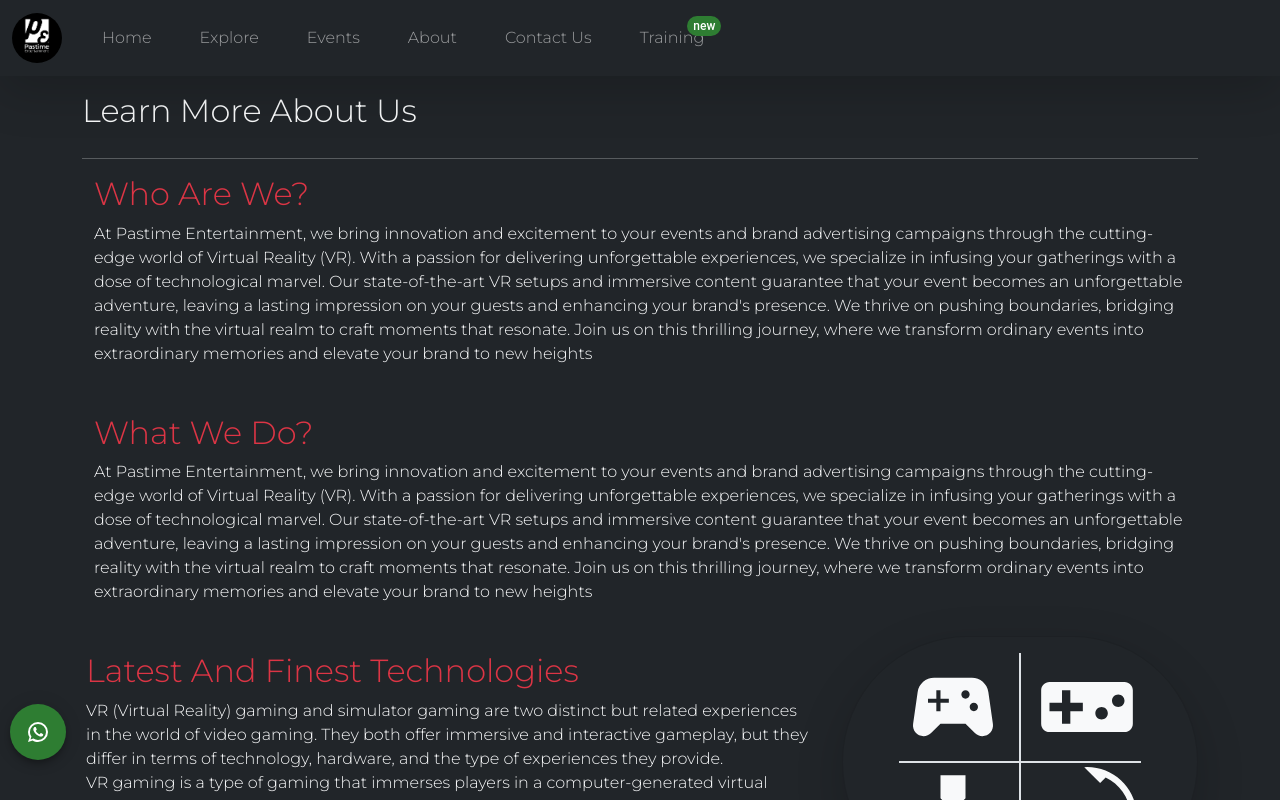
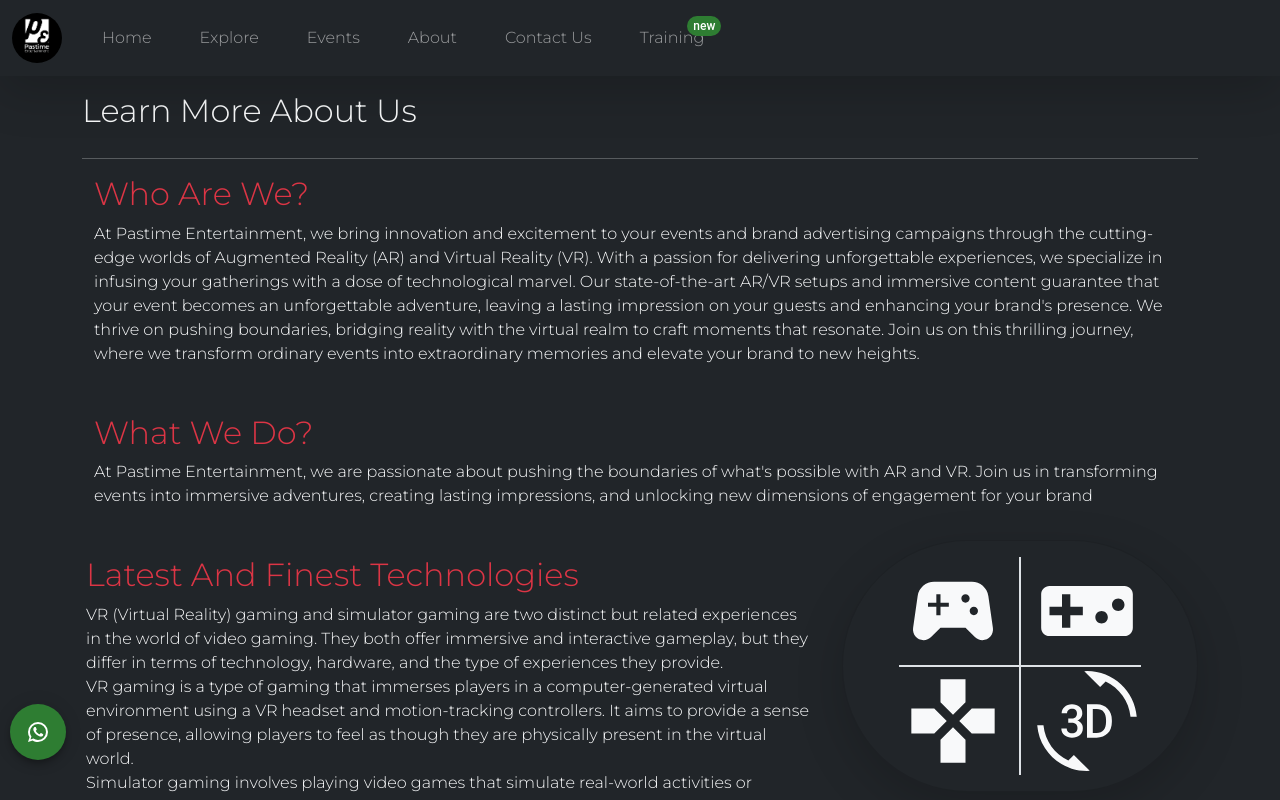
Before and after one commit to UmairShah1234/PastTimeEntertainment, a React (Vite) app: page /what-we-do in a window 1280 px wide. Shown: the top 800 px of the page. Built offline with nearby package versions, Linux system fonts and the light colour scheme.

Commit message:
final added

```diff
--- a/src/components/CarouselComp.jsx
+++ b/src/components/CarouselComp.jsx
@@ -77,6 +77,10 @@
           <div className="carousel-caption d-none d-md-block">
             {/* <h5>Third slide label</h5>
             <p>Some representative placeholder content for the third slide.</p> */}
+            <div className="carousel-caption d-none d-md-block">
+              <h5>Get The Best Gaming Experience with</h5>
+              <p>Pastime Entertainment</p>
+            </div>
           </div>
         </div>
       </div>
--- a/src/pages/About.jsx
+++ b/src/pages/About.jsx
@@ -34,16 +34,17 @@
             <p>
               At Pastime Entertainment, we bring innovation and excitement to
               your events and brand advertising campaigns through the
-              cutting-edge world of Virtual Reality (VR). With a passion for
-              delivering unforgettable experiences, we specialize in infusing
-              your gatherings with a dose of technological marvel. Our
-              state-of-the-art VR setups and immersive content guarantee that
-              your event becomes an unforgettable adventure, leaving a lasting
-              impression on your guests and enhancing your brand's presence. We
-              thrive on pushing boundaries, bridging reality with the virtual
-              realm to craft moments that resonate. Join us on this thrilling
-              journey, where we transform ordinary events into extraordinary
-              memories and elevate your brand to new heights
+              cutting-edge worlds of Augmented Reality (AR) and Virtual Reality
+              (VR). With a passion for delivering unforgettable experiences, we
+              specialize in infusing your gatherings with a dose of
+              technological marvel. Our state-of-the-art AR/VR setups and
+              immersive content guarantee that your event becomes an
+              unforgettable adventure, leaving a lasting impression on your
+              guests and enhancing your brand's presence. We thrive on pushing
+              boundaries, bridging reality with the virtual realm to craft
+              moments that resonate. Join us on this thrilling journey, where we
+              transform ordinary events into extraordinary memories and elevate
+              your brand to new heights.
             </p>
           </div>
         </div>
@@ -52,18 +53,11 @@
           <h2 className="text-danger">What We Do?</h2>
           <div>
             <p>
-              At Pastime Entertainment, we bring innovation and excitement to
-              your events and brand advertising campaigns through the
-              cutting-edge world of Virtual Reality (VR). With a passion for
-              delivering unforgettable experiences, we specialize in infusing
-              your gatherings with a dose of technological marvel. Our
-              state-of-the-art VR setups and immersive content guarantee that
-              your event becomes an unforgettable adventure, leaving a lasting
-              impression on your guests and enhancing your brand's presence. We
-              thrive on pushing boundaries, bridging reality with the virtual
-              realm to craft moments that resonate. Join us on this thrilling
-              journey, where we transform ordinary events into extraordinary
-              memories and elevate your brand to new heights
+              At Pastime Entertainment, we are passionate about pushing the
+              boundaries of what's possible with AR and VR. Join us in
+              transforming events into immersive adventures, creating lasting
+              impressions, and unlocking new dimensions of engagement for your
+              brand
             </p>
           </div>
         </div>
```
